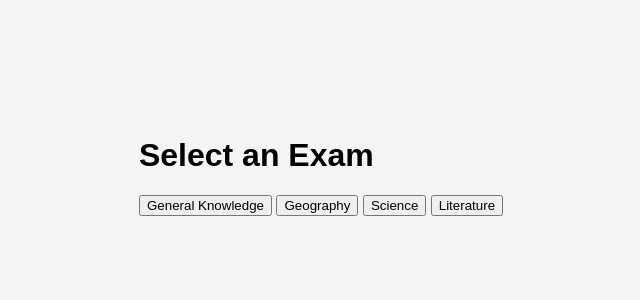
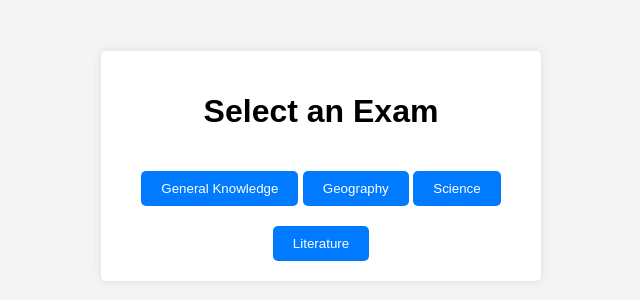
Before and after one commit to falaseeri91/Examsimulation, a plain HTML site: page index.html in a window 1280 px wide. Shown: the part 234-534 px from the top of the page, without its empty margins (319-959 px from the left). Drawn offline with Linux system fonts and the light colour scheme.

Commit message:
styles.css

```diff
--- a/styles.css
+++ b/styles.css
@@ -8,7 +8,7 @@ body {
     background-color: #f4f4f4;
 }
 
-#exam-container {
+#app {
     background: white;
     padding: 20px;
     border-radius: 5px;
@@ -17,7 +17,7 @@ body {
     text-align: center;
 }
 
-#next-btn {
+button {
     margin-top: 20px;
     padding: 10px 20px;
     background: #007bff;
@@ -27,6 +27,6 @@ body {
     cursor: pointer;
 }
 
-#next-btn:hover {
+button:hover {
     background: #0056b3;
 }
```
